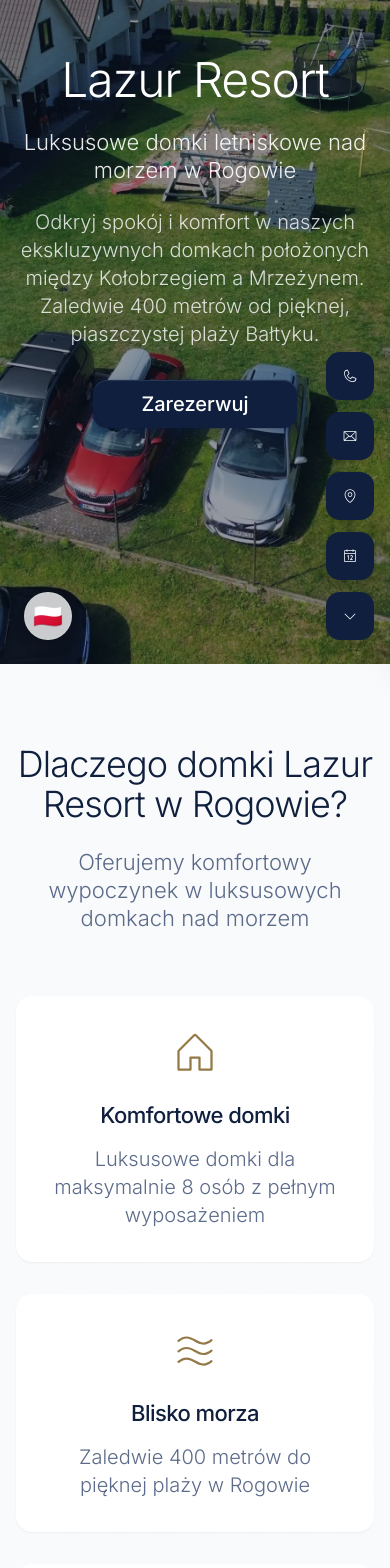
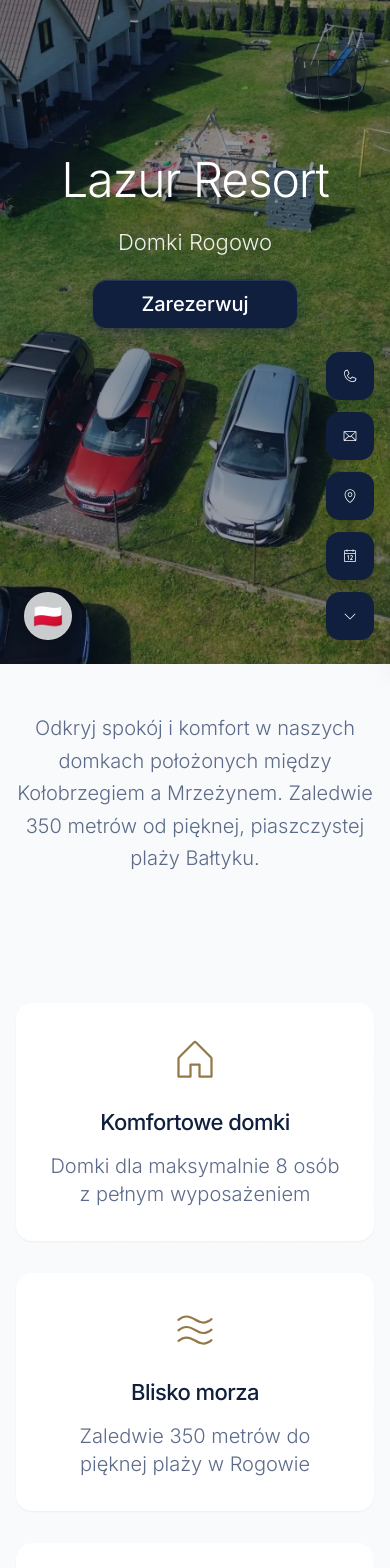
Before and after one commit to PLShadoV/lazur-resort-premium, a React (Vite) app: page / in a window 390 px wide. Shown: the part 180-1748 px from the top of the page. Built offline with nearby package versions, Linux system fonts and the light colour scheme.

Commit message:
Update hero section text
Update hero section text to remove "luxury" and "exclusive" descriptions. Move the text to a lower section and change the hero image text to "Lazur Resort" and "Rogowo Houses". Update the distance to the beach to 350 meters.

```diff
--- a/src/components/Footer.tsx
+++ b/src/components/Footer.tsx
@@ -14,7 +14,7 @@ export const Footer = () => {
             <div className="flex items-center space-x-3">
               <img
                 src={lazurLogo}
-                alt="Lazur Resort - Luksusowe domki letniskowe nad Bałtykiem w Rogowie"
+                alt="Lazur Resort w Rogowie - logo"
                 className="h-8 w-auto"
                 loading="lazy"
                 width="96"
@@ -23,7 +23,7 @@ export const Footer = () => {
               <span className="font-medium text-lg">Lazur Resort</span>
             </div>
             <p className="text-white/80 leading-relaxed">
-              Luksusowe domki letniskowe nad morzem w Rogowie. Idealne miejsce na wypoczynek
+              Domki letniskowe nad morzem w Rogowie. Idealne miejsce na wypoczynek
               z rodziną w województwie zachodniopomorskim.
             </p>
             <div className="flex space-x-4">
--- a/src/contexts/LanguageContext.tsx
+++ b/src/contexts/LanguageContext.tsx
@@ -38,14 +38,14 @@ const translations = {
 
     // Homepage
     'home.hero.title': 'Lazur Resort',
-    'home.hero.subtitle': 'Luksusowe domki letniskowe nad morzem w Rogowie',
-    'home.hero.description': 'Odkryj spokój i komfort w naszych ekskluzywnych domkach położonych między Kołobrzegiem a Mrzeżynem. Zaledwie 400 metrów od pięknej, piaszczystej plaży Bałtyku.',
+    'home.hero.subtitle': 'Domki Rogowo',
+    'home.hero.description': 'Odkryj spokój i komfort w naszych domkach położonych między Kołobrzegiem a Mrzeżynem. Zaledwie 350 metrów od pięknej, piaszczystej plaży Bałtyku.',
     'home.features.title': 'Dlaczego domki Lazur Resort w Rogowie?',
-    'home.features.subtitle': 'Oferujemy komfortowy wypoczynek w luksusowych domkach nad morzem',
+    'home.features.subtitle': 'Oferujemy komfortowy wypoczynek w domkach nad morzem',
     'home.feature.comfortable.title': 'Komfortowe domki',
-    'home.feature.comfortable.desc': 'Luksusowe domki dla maksymalnie 8 osób z pełnym wyposażeniem',
+    'home.feature.comfortable.desc': 'Domki dla maksymalnie 8 osób z pełnym wyposażeniem',
     'home.feature.sea.title': 'Blisko morza',
-    'home.feature.sea.desc': 'Zaledwie 400 metrów do pięknej plaży w Rogowie',
+    'home.feature.sea.desc': 'Zaledwie 350 metrów do pięknej plaży w Rogowie',
     'home.feature.family.title': 'Dla rodzin',
     'home.feature.family.desc': 'Idealne miejsce na wypoczynek z dziećmi i przyjaciółmi',
     'home.feature.parking.title': 'Bezpłatny parking',
@@ -54,7 +54,7 @@ const translations = {
     'home.feature.wifi.desc': 'Darmowy internet oraz telewizja satelitarna',
     'home.feature.pets.title': 'Akceptujemy zwierzęta',
     'home.feature.pets.desc': 'Twój czworonóg też jest mile widziany',
-    'home.cottages.title': 'Nasze luksusowe domki letniskowe nad morzem',
+    'home.cottages.title': 'Nasze domki letniskowe nad morzem',
     'home.cottages.description1': 'Lazur Resort oferuje 4 identyczne domki w Rogowie, każdy zaprojektowany z myślą o maksymalnym komforcie dla maksymalnie 8 osób. Nowoczesne wnętrza łączą elegancję z funkcjonalnością, a przestronne tarasy i prywatne ogrody zapewniają pełną prywatność.',
     'home.cottages.description2': 'Każdy domek wyposażony jest w najwyższej jakości sprzęty i meble. Duże okna wpuszczają dużo naturalnego światła, tworząc przyjazną i ciepłą atmosferę. Idealne miejsce na rodzinne wakacje, wyjazd z przyjaciółmi czy romantyczny weekend nad morzem.',
     'home.cottages.feature1': '2 sypialnie + salon z rozkładaną sofą',
@@ -77,7 +77,7 @@ const translations = {
     'home.location.address.value': 'Makowa 6, 72-330 Rogowo, województwo zachodniopomorskie',
     'home.location.directions': 'Jak do nas dojechać?',
     'home.location.direction1': '15 km od Kołobrzegu',
-    'home.location.direction2': '400 metrów do plaży',
+    'home.location.direction2': '350 metrów do plaży',
     'home.location.direction3': 'Dojazd z Kołobrzegu drogą wojewódzką nr 163',
     'home.location.direction4': 'Następnie skręt w Rogowo zgodnie ze znakowaniem',
     'home.reviews.title': 'Najwyżej oceniane Domki letniskowe 2025',
@@ -99,8 +99,8 @@ const translations = {
     'contact.directions.title': 'Jak do nas dojechać?',
     'contact.directions.kolobrzeg': '15 km od Kołobrzegu',
     'contact.directions.kolobrzeg.desc': 'Dojazd z Kołobrzegu drogą wojewódzką nr 163 w kierunku Mrzeżyna, następnie skręt w Rogowo zgodnie ze znakowaniem.',
-    'contact.directions.beach': '400 metrów do plaży',
-    'contact.directions.beach.desc': 'Zaledwie 400 metrów do pięknej plaży w Rogowie - spacer zajmuje około 5 minut.',
+    'contact.directions.beach': '350 metrów do plaży',
+    'contact.directions.beach.desc': 'Zaledwie 350 metrów do pięknej plaży w Rogowie - spacer zajmuje około 5 minut.',
     'contact.form.title': 'Wyślij zapytanie o domki letniskowe',
     'contact.form.name': 'Imię',
     'contact.form.surname': 'Nazwisko',
@@ -116,7 +116,7 @@ const translations = {
     'contact.form.required': 'Pola wymagane. Odpowiemy w ciągu 24 godzin.',
     'contact.why.title': 'Dlaczego warto wybrać domki Lazur Resort w Rogowie?',
     'contact.why.sea': 'Blisko morza',
-    'contact.why.sea.desc': 'Zaledwie 400 metrów do pięknej plaży w Rogowie',
+    'contact.why.sea.desc': 'Zaledwie 350 metrów do pięknej plaży w Rogowie',
     'contact.why.location': 'Doskonała lokalizacja',
     'contact.why.location.desc': 'Blisko Kołobrzegu, Mrzeżyna i innych atrakcji turystycznych',
     'contact.why.service': 'Profesjonalna obsługa',
@@ -153,7 +153,7 @@ const translations = {
     'reservation.cottage.price.6.value': '450-700 zł/noc',
     'reservation.cottage.price.8': '7-8 osób:',
     'reservation.cottage.price.8.value': '500-750 zł/noc',
-    'reservation.cottage.distance': 'Odległość do morza: 400 metrów',
+    'reservation.cottage.distance': 'Odległość do morza: 350 metrów',
     'reservation.cottage.parking': 'Parking: bezpłatny przy każdym domku',
     'reservation.contact.title': 'Kontakt bezpośredni',
     'reservation.contact.phone.hours': 'Czynne codziennie 8:00 - 20:00',
@@ -167,7 +167,7 @@ const translations = {
 
     // Gallery
     'gallery.title': 'Galeria Domków Lazur Resort',
-    'gallery.subtitle': 'Zobacz nasz luksusowe domki letniskowe nad morzem w Rogowie. Komfortowe wnętrza i piękne otoczenie czekają na Państwa.',
+    'gallery.subtitle': 'Zobacz nasze domki letniskowe nad morzem w Rogowie. Komfortowe wnętrza i piękne otoczenie czekają na Państwa.',
     'gallery.exterior': 'Widoki zewnętrzne',
     'gallery.interior': 'Wnętrza domków',
     'gallery.comfort.title': 'Każdy domek oferuje pełen komfort',
@@ -185,11 +185,11 @@ const translations = {
     'gallery.amenities.wifi': 'WiFi i telewizja',
     'gallery.amenities.linen': 'Pościel i ręczniki',
     'gallery.amenities.pets': 'Miejsce dla zwierząt',
-    'gallery.amenities.beach': '400m do plaży',
+    'gallery.amenities.beach': '350m do plaży',
 
     // Pricing
     'pricing.title': 'Cennik domków letniskowych',
-    'pricing.subtitle': 'Sprawdź nasze konkurencyjne ceny na pobyt w luksusowych domkach nad morzem w Rogowie',
+    'pricing.subtitle': 'Sprawdź nasze konkurencyjne ceny na pobyt w domkach nad morzem w Rogowie',
     'pricing.season.spring': 'Sezon wiosenny',
     'pricing.season.spring.desc': 'Idealne na spokojny wypoczynek wiosną',
     'pricing.season.mayday': 'Majówka',
@@ -225,7 +225,7 @@ const translations = {
     'pricing.terms.checkout': 'Wymeldowanie: do 10:00',
     'pricing.terms.deposit': 'Zaliczka: 20% wartości pobytu',
     'pricing.terms.pets': 'Zwierzęta: dozwolone za dopłatą 15 zł/dobę',
-    'pricing.terms.distance': 'Odległość do morza: 400 metrów',
+    'pricing.terms.distance': 'Odległość do morza: 350 metrów',
     'pricing.terms.parking': 'Parking: bezpłatny przy każdym domku',
     'pricing.additional.title': 'Informacje dodatkowe',
     'pricing.additional.desc': 'Domek dla 8 osób: 2 sypialnie + salon z rozkładanymi sofami i łóżkiem narożnym',
--- a/src/pages/Galeria.tsx
+++ b/src/pages/Galeria.tsx
@@ -58,7 +58,7 @@ const Galeria = () => {
   };
 
   const exteriorImages = [
-    { src: domekZewnatrz, srcMobile: domekZewnatrz, alt: 'Domek Lazur Resort od zewnątrz - luksusowy domek letniskowy nad morzem' },
+    { src: domekZewnatrz, srcMobile: domekZewnatrz, alt: 'Domek Lazur Resort od zewnątrz - domek letniskowy nad morzem' },
     { src: domekPrzod, srcMobile: domekPrzod, alt: 'Domek na działce - widok ogólny całej nieruchomości' },
     { src: domekBok, srcMobile: domekBok, alt: 'Główne wejście do domku - eleganckie i funkcjonalne wejście' },
     { src: domekZTarasem, srcMobile: domekZTarasem, alt: 'Domek z tarasem - przestrzeń do relaksu na świeżym powietrzu' },
--- a/src/pages/Homepage.tsx
+++ b/src/pages/Homepage.tsx
@@ -119,7 +119,7 @@ const Homepage = () => {
           <source media="(max-width: 768px)" srcSet={heroDroneMobile} />
           <img
             src={heroDrone}
-            alt="Lazur Resort - Luksusowe domki letniskowe nad Bałtykiem w Rogowie"
+            alt="Lazur Resort w Rogowie - widok z drona"
             className="w-full h-full object-cover"
             loading="eager"
             fetchPriority="high"
@@ -134,9 +134,6 @@ const Homepage = () => {
           <p className="text-xl md:text-2xl font-light mb-6 opacity-90 max-w-3xl mx-auto">
             {t('home.hero.subtitle')}
           </p>
-          <p className="text-lg md:text-xl font-light mb-8 opacity-80 max-w-2xl mx-auto">
-            {t('home.hero.description')}
-          </p>
 
 
           <Button asChild className="btn-luxury text-lg px-12 py-6">
@@ -145,17 +142,18 @@ const Homepage = () => {
         </div>
       </section>
 
+      {/* Intro Section */}
+      <section className="py-12">
+        <div className="container mx-auto px-4">
+          <p className="text-lg md:text-xl text-muted-foreground leading-relaxed text-center max-w-4xl mx-auto">
+            {t('home.hero.description')}
+          </p>
+        </div>
+      </section>
+
       {/* Features Section */}
       <section ref={addToRefs} className="py-20 scroll-reveal">
         <div className="container mx-auto px-4">
-          <div className="text-center mb-16">
-            <h2 className="text-4xl md:text-5xl font-light tracking-tight mb-6">
-              {t('home.features.title')}
-            </h2>
-            <p className="text-xl text-muted-foreground max-w-3xl mx-auto">
-              {t('home.features.subtitle')}
-            </p>
-          </div>
 
           <div className="grid grid-cols-1 md:grid-cols-2 lg:grid-cols-3 gap-8">
             {features.map((feature, index) => <Card key={index} className="glass-card hover:shadow-luxury transition-all duration-300">
@@ -178,7 +176,7 @@ const Homepage = () => {
                 <source media="(max-width: 768px)" srcSet={cottageExteriorMobile} />
                 <img
                   src={cottageExterior}
-                  alt="Domek Lazur Resort - Luksusowy domek letniskowy nad morzem w Rogowie"
+                  alt="Domek Lazur Resort nad morzem w Rogowie"
                   className="rounded-2xl shadow-luxury w-full"
                   loading="lazy"
                   width="576"
--- a/src/pages/Rezerwacja.tsx
+++ b/src/pages/Rezerwacja.tsx
@@ -144,7 +144,7 @@ const Rezerwacja = () => {
   ];
 
   const additionalInfo = [
-    'Odległość do morza: 400 metrów',
+    'Odległość do morza: 350 metrów',
     'Parking: bezpłatny przy każdym domku'
   ];
 
```
